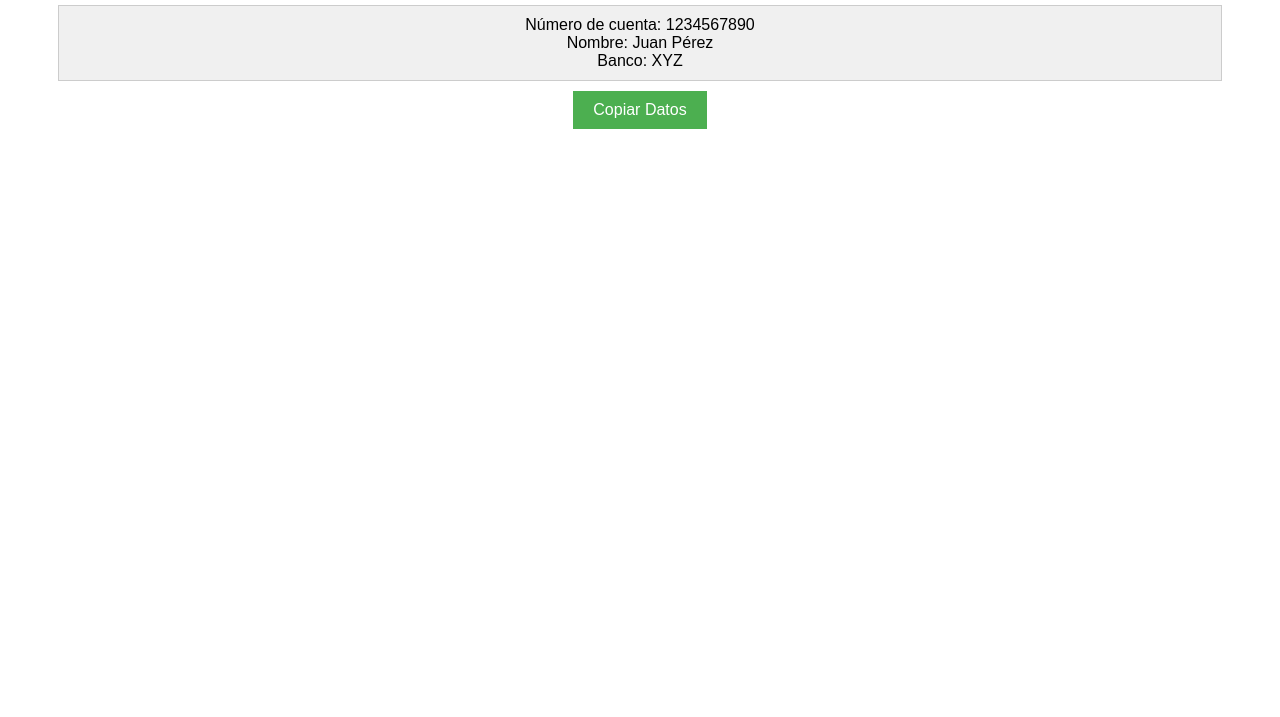
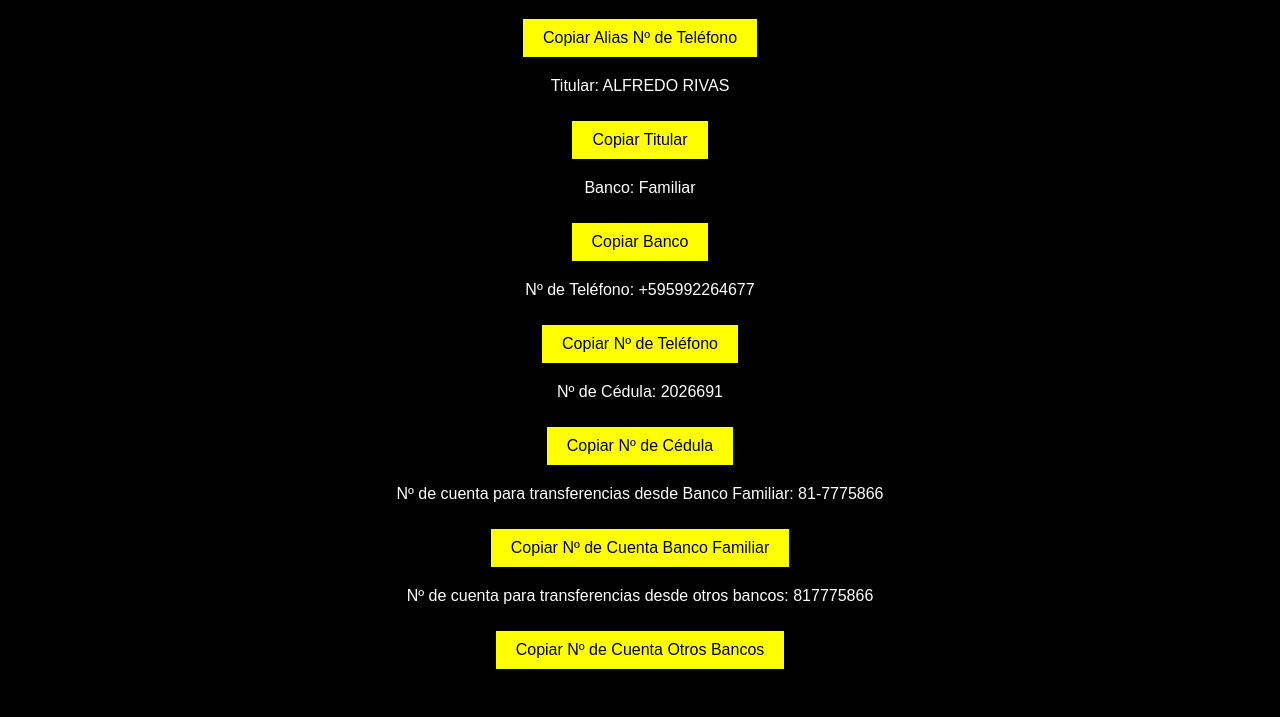
Before and after one commit to chauter024/transferencia-bancaria-, a plain HTML site: page index.html in a window 1280 px wide. Shown: the part 121-838 px from the top of the page. Before the commit the page ends 800 px from the top, so only its background shows below. Drawn offline with Linux system fonts and the light colour scheme.

Commit message:
index.html

```diff
--- a/index.html
+++ b/index.html
@@ -6,47 +6,74 @@
     <title>Datos de Transferencia Bancaria</title>
     <style>
         body {
+            background-color: black;
+            color: white;
             font-family: Arial, sans-serif;
             text-align: center;
-            padding: 50px;
+            padding: 20px;
         }
 
         button {
             padding: 10px 20px;
-            background-color: #4CAF50;
-            color: white;
+            background-color: yellow;
+            color: black;
             border: none;
             cursor: pointer;
             font-size: 16px;
+            margin-top: 10px;
         }
 
         button:hover {
-            background-color: #45a049;
+            background-color: #e0e000;
         }
 
-        .datos {
-            padding: 10px;
-            background-color: #f0f0f0;
-            border: 1px solid #ccc;
-            margin-bottom: 10px;
+        .dato {
+            margin-bottom: 20px;
         }
     </style>
 </head>
 <body>
 
 <h2>Datos de Transferencia Bancaria</h2>
-<div class="datos" id="datos">
-    Número de cuenta: 1234567890<br>
-    Nombre: Juan Pérez<br>
-    Banco: XYZ<br>
+
+<div class="dato">
+    <p>Alias Nº de Teléfono: +595992264677</p>
+    <button onclick="copiarTexto('+595992264677')">Copiar Alias Nº de Teléfono</button>
 </div>
 
-<button onclick="copiarAlPortapapeles()">Copiar Datos</button>
+<div class="dato">
+    <p>Titular: ALFREDO RIVAS</p>
+    <button onclick="copiarTexto('ALFREDO RIVAS')">Copiar Titular</button>
+</div>
+
+<div class="dato">
+    <p>Banco: Familiar</p>
+    <button onclick="copiarTexto('Familiar')">Copiar Banco</button>
+</div>
+
+<div class="dato">
+    <p>Nº de Teléfono: +595992264677</p>
+    <button onclick="copiarTexto('+595992264677')">Copiar Nº de Teléfono</button>
+</div>
+
+<div class="dato">
+    <p>Nº de Cédula: 2026691</p>
+    <button onclick="copiarTexto('2026691')">Copiar Nº de Cédula</button>
+</div>
+
+<div class="dato">
+    <p>Nº de cuenta para transferencias desde Banco Familiar: 81-7775866</p>
+    <button onclick="copiarTexto('81-7775866')">Copiar Nº de Cuenta Banco Familiar</button>
+</div>
+
+<div class="dato">
+    <p>Nº de cuenta para transferencias desde otros bancos: 817775866</p>
+    <button onclick="copiarTexto('817775866')">Copiar Nº de Cuenta Otros Bancos</button>
+</div>
 
 <script>
-    function copiarAlPortapapeles() {
-        const datos = document.getElementById("datos").innerText;
-        navigator.clipboard.writeText(datos).then(() => {
+    function copiarTexto(texto) {
+        navigator.clipboard.writeText(texto).then(() => {
             alert("Datos copiados al portapapeles");
         }).catch(err => {
             console.error("Error al copiar los datos: ", err);
```
